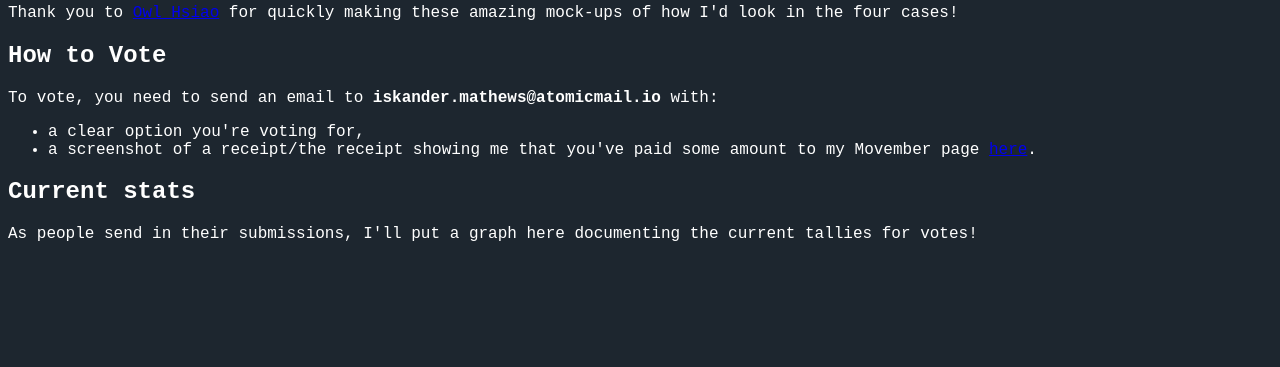
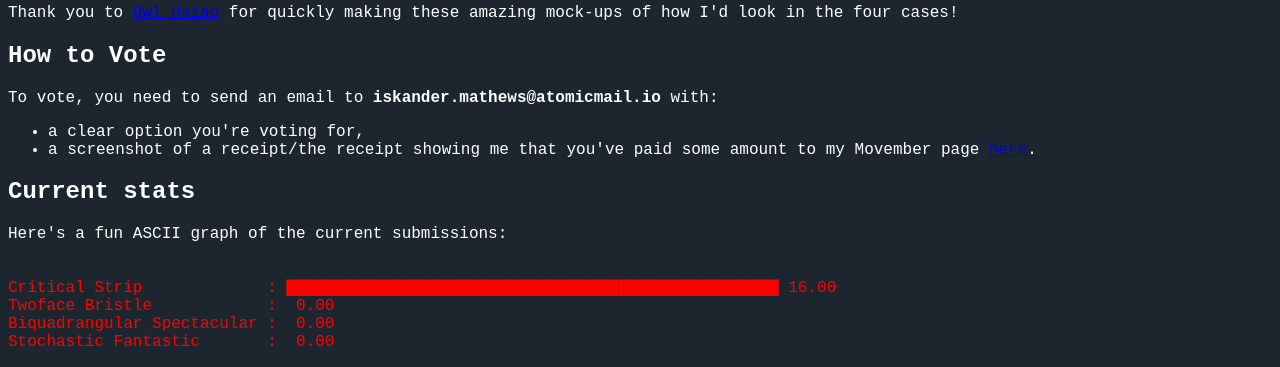
Before and after one commit to n-simplex/movember-2026, a plain HTML site: page index.html in a window 1280 px wide. Shown: the part 973-1340 px from the top of the page. Before the commit the page ends 1232 px from the top, so only its background shows below. Drawn offline with Linux system fonts and the light colour scheme.

Commit message:
Added graph of Lucy's submission.

```diff
--- a/index.html
+++ b/index.html
@@ -25,6 +25,11 @@ body {
         background-color: #1D262F;
         color: white;
         font-family: "Courier New";
+}
+
+.graph {
+        white-space: pre-wrap;
+        color: red;
 }
 </style>
   </head>
@@ -78,7 +83,13 @@ body {
 
 <h2>Current stats</h2>
 
-<p>As people send in their submissions, I'll put a graph here documenting the current tallies for votes!</p>
+<p>Here's a fun ASCII graph of the current submissions:</p>
 
+<p class="graph">
+Critical Strip             : ▇▇▇▇▇▇▇▇▇▇▇▇▇▇▇▇▇▇▇▇▇▇▇▇▇▇▇▇▇▇▇▇▇▇▇▇▇▇▇▇ 16.00
+Twoface Bristle            :  0.00
+Biquadrangular Spectacular :  0.00
+Stochastic Fantastic       :  0.00
+</p>
   </body>
 </html>
```
